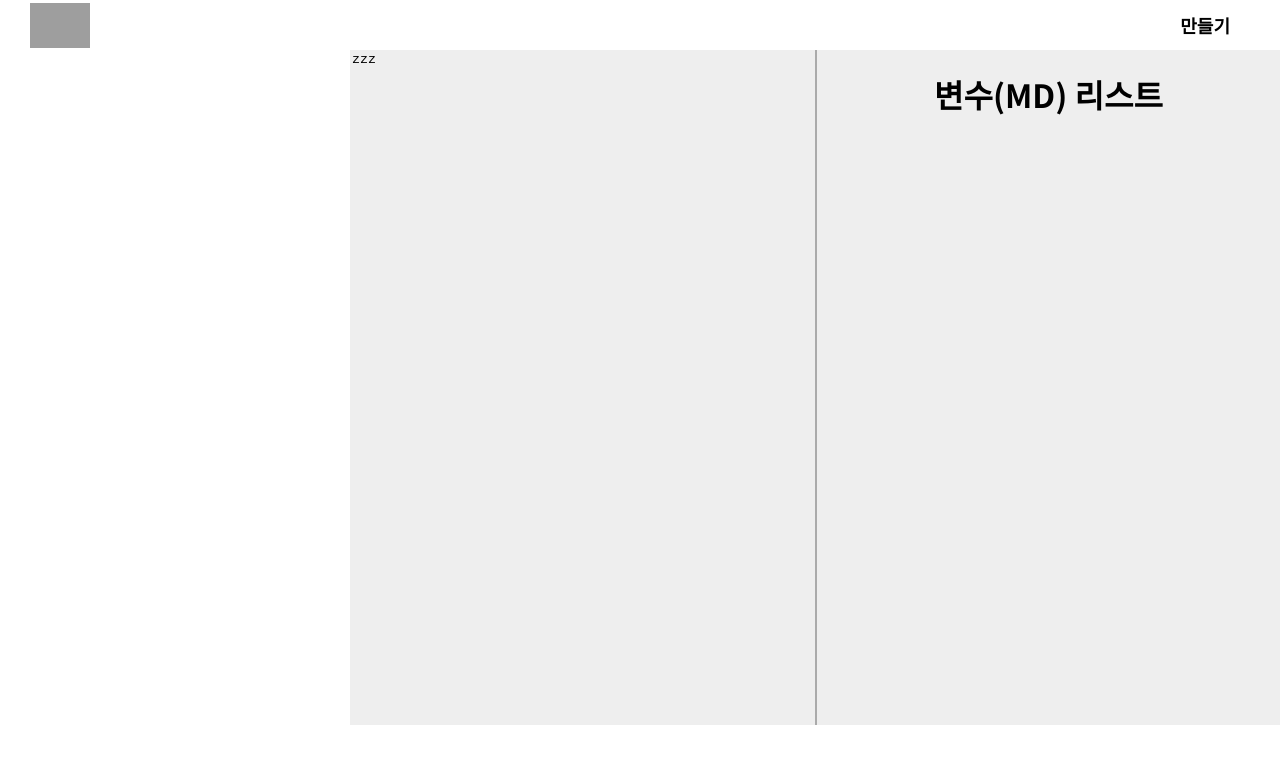
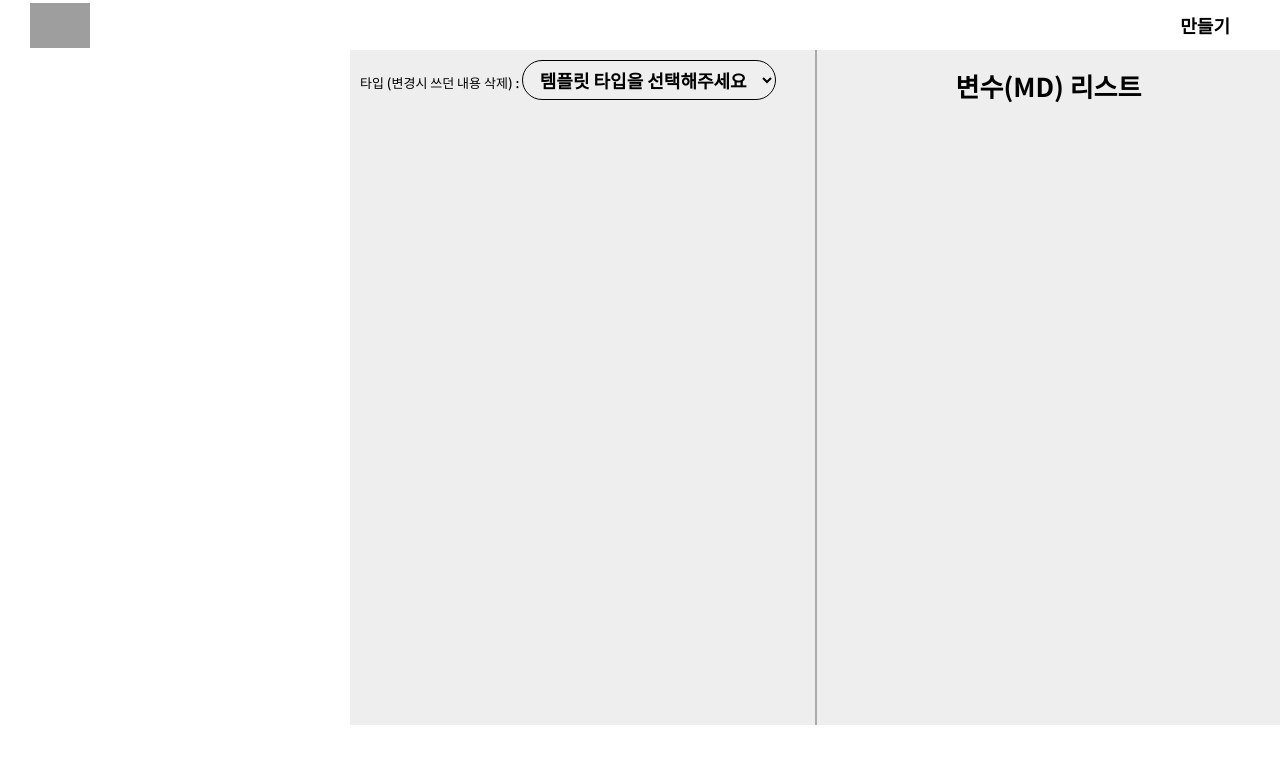
Before and after one commit to museekee/Easy_Portfolio, a SvelteKit app: page /make in a window 1280 px wide. Shown: the top 764 px of the page. Built offline with nearby package versions, Linux system fonts and the light colour scheme; grey boxes are pictures that could not be loaded.

Commit message:
템플릿 선택 기능

```diff
--- a/src/app.html
+++ b/src/app.html
@@ -12,7 +12,7 @@
 				width: 100vw;
 				height: calc(100vh - 50px);
 			}
-			body, input {
+			body, input, select, option {
 				font-family: 'Noto Sans KR', sans-serif;
 			}
 		</style>
--- /dev/null
+++ b/src/const.ts
@@ -0,0 +1,66 @@
+export const TypeList = ["Facebook", "Windows"]
+
+export interface DefType {
+    type: string
+    id: string
+    createdAt: Date
+    lastUpdated: Date
+    maker: string
+    backgroundColor?: string
+    backgroundImage?: string
+    textColor: string
+    contents: {
+        text: string
+        name: string
+    }[]
+}
+export const DefData = {
+    type: "",
+    maker: "",
+    backgroundColor: "#222222",
+    textColor: "#eeeeee",
+    contents: [
+        {
+            title: "기본 내용",
+            text: "+{defText}"
+        }
+    ]
+}
+export const DefDataTypecheck = [
+    "type:string",
+    "backgroundColor:string:DEF_BG",
+    "backgroundImage:string:DEF_BG",
+    "textColor:string",
+    "contents:object"
+]
+
+export interface FacebookType extends DefType {
+    profilePicture: string
+    profileBack: string
+    aboutMe: string
+    profile: {
+        title: string
+        text: string
+    }[]
+}
+export const DefFacebook = Object.assign(DefData, {
+    type: "Facebook",
+    backgroundColor: "#ffffff",
+    textColor: "#000000",
+    profilePicture: "url",
+    profileBack: "url",
+    aboutMe: "",
+    profile: [
+        {
+            title: "기본 프로필",
+            text: "+{defText}"
+        }
+    ]
+})
+export const FacebookTypecheck = [
+    "profilePicture:string",
+    "profileBack:string",
+    "aboutMe:string",
+    "profile.title:string",
+    "profile.text:string"
+].concat(DefDataTypecheck)
--- /dev/null
+++ b/src/routes/api/defData/[type]/+server.ts
@@ -0,0 +1,8 @@
+import type { RequestEvent, RequestHandler } from '../$types'
+import * as Const from "./../../../../const"
+
+export async function GET({ params }: RequestEvent) {
+    if (!Object.keys(Const).includes(`Def${params.type}`)) return new Response(JSON.stringify({ code: 404 }))
+    //@ts-ignore
+    return new Response(JSON.stringify({ code: 200, data: Const[`Def${params.type}`] }))
+}
--- /dev/null
+++ b/src/routes/api/typeList/+server.ts
@@ -0,0 +1,5 @@
+import * as Const from "./../../../const"
+
+export async function GET() {
+    return new Response(JSON.stringify({ code: 200, data: Const.TypeList }))
+}
--- /dev/null
+++ b/src/routes/make/+page.server.ts
@@ -0,0 +1,9 @@
+import type { RequestEvent } from "@sveltejs/kit"
+import * as Const from "./../../const"
+
+export const load = async ({ params, fetch }: RequestEvent) => {
+    const typeList = Const.TypeList
+    return {
+        typeList
+    }
+}
--- a/src/routes/make/+page.svelte
+++ b/src/routes/make/+page.svelte
@@ -3,6 +3,13 @@
     let codeEditor: HTMLDivElement
     let codeInput: HTMLTextAreaElement
     let codeCode: HTMLElement
+    export let data: { typeList: string[] }
+    const editorData = {
+        type: "none",
+        code: "{}"
+    }
+
+    //#region 슬라이더
     let codeWidth = 0
     let codePercent = 50;
 
@@ -33,6 +40,8 @@
         codePercent = ((codeWidth + dx) * 100) / editor.clientWidth;
 		return
 	}
+    //#endregion
+
     const json = {
         replacer: (match: any, pIndent: string, pKey: string, pVal: string | string[], pEnd: any) => {
             const key = '<span style="color: #0088ff;">';
@@ -52,7 +61,7 @@
                 .replace(/</g, '&lt;').replace(/>/g, '&gt;')
                 .replace(jsonLine, json.replacer)
                 .replaceAll("\n", "<br />")
-                .replaceAll("  ", "&nbsp;");
+                .replaceAll("  ", "&nbsp;&nbsp;");
         }
     }
     function showCodeInput() {
@@ -66,13 +75,32 @@
         codeEditor.style.overflow = "auto"
     }
     function setCodeCode(e: { currentTarget: HTMLTextAreaElement & EventTarget }) {
+        setCode(e.currentTarget.value)
+    }
+    function setCode(code: string) {
         try {
-            codeCode.innerHTML = json.prettyPrint(JSON.parse(e.currentTarget.value))
+            const jsoncode = JSON.parse(code)
+            codeCode.innerHTML = json.prettyPrint(jsoncode)
+            codeInput.value = JSON.stringify(jsoncode, null, 4)
+            editorData.code = code
         }
         catch (err) {
+            codeInput.value = code
             codeCode.innerHTML = `<span style="color: #ff0000; font-size: 100px; font-weight: bolder;">파싱 오류!</span>
             <br />
             <span style="color: #ff0000; font-size: 25px; font-weight: bolder;">${err}</span>`
+        }
+    }
+    async function setType(e: { currentTarget: HTMLSelectElement & EventTarget }) {
+        const res = await fetch(`/api/defData/${e.currentTarget.value}`)
+        const data = await res.json()
+        if (data.code === 200) {
+            setCode(JSON.stringify(data.data))
+            editorData.type = data.data.type
+        }
+        else {
+            alert("알 수 없는 템플릿입니다.")
+            e.currentTarget.value = editorData.type
         }
     }
 </script>
@@ -80,10 +108,21 @@
 <main lang="ts">
     <div id="editor" bind:this={editor}>
         <div class="code" style={`width: ${codePercent}%;`} class:expanding bind:this={codeEditor}>
-            <code bind:this={codeCode} on:mousedown={(e) => {
-                if (e.button === 0) showCodeInput()
-            }}></code>
-            <textarea bind:this={codeInput} on:focusout={showCodeCode} on:input={setCodeCode}>zzz</textarea>
+            <div id="typeSelectorBlock">
+                <label for="typeSelector">타입 (변경시 쓰던 내용 삭제) : </label>
+                <select id="typeSelector" on:change={setType}>
+                    <option selected disabled>템플릿 타입을 선택해주세요</option>
+                    {#each data.typeList as value}
+                        <option value={value}>{value}</option>
+                    {/each}
+                </select>
+            </div>
+            <div id="codeManager">
+                <code style="display: none;" bind:this={codeCode} on:mousedown={(e) => {
+                    if (e.button === 0) showCodeInput()
+                }}></code>
+                <textarea bind:this={codeInput} on:focusout={showCodeCode} on:input={setCodeCode}></textarea>
+            </div>
         </div>
         <div class="divider" class:expanding on:mousedown={startExpand}></div>
         <div class="variables" class:expanding>
@@ -113,15 +152,35 @@
         max-height: 100%;
         position: relative;
         background: #eeeeee;
+        font-size: 13px;
     }
-    .code > * {
+    .code {
+        display: inline-grid;
+        grid-template-rows: 60px 1fr;
+    }
+    #typeSelectorBlock {
+        padding: 10px;
+    }
+        #typeSelector {
+            padding: 5px 12.5px;
+            border: 1px solid #000000;
+            border-radius: 999px;
+            font-size: 18px;
+            font-weight: bold;
+        }
+    #codeManager {
         width: 100%;
         height: 100%;
+    }
+    .code > #codeManager > * {
+        width: 100%;
+        height: calc(100% - 60px);
         outline: none;
         border: none;
         background: none;
         resize: none;
         position: absolute;
+        white-space: pre-wrap;
     }
     .divider {
         width: 50%;
```
Also changed, not shown: src/Nytention.ts (+32 -0 lines).
